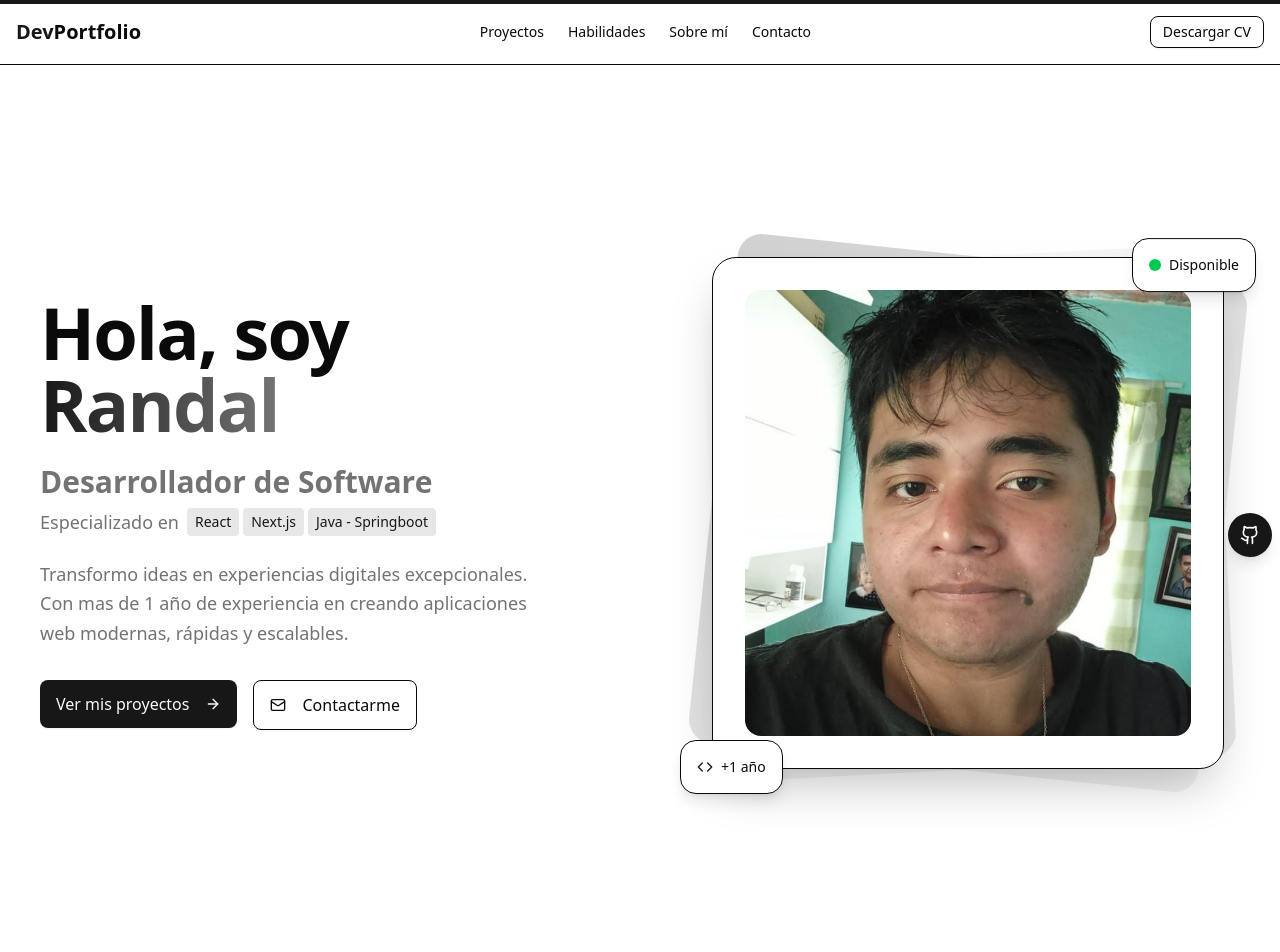
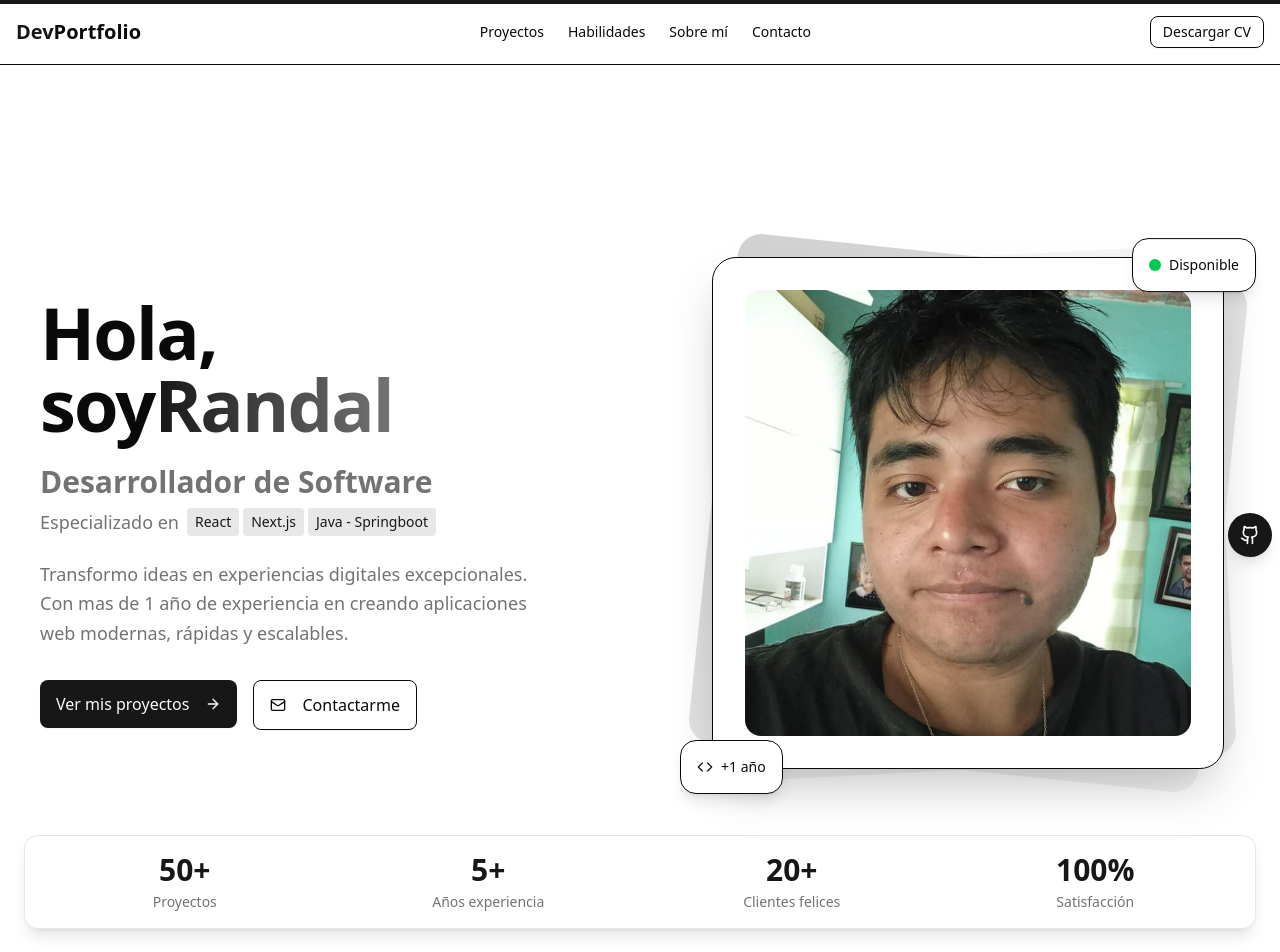
Before and after one commit to randal-web/my-portfolio, a Next.js app: page / in a window 1280 px wide. Shown: the top 952 px of the page. Built offline with nearby package versions, Linux system fonts and the light colour scheme.

Commit message:
Limpiando codigo

```diff
--- a/components/shared/Contact.jsx
+++ b/components/shared/Contact.jsx
@@ -60,14 +60,9 @@ export default function Contact() {
                     </StaggerItem>
                 </StaggerChildren>
 
-                {/* <AnimatedSection delay={0.6}>
-                    <div className="flex justify-center">
-                        <Button size="lg" className="group">
-                            Enviar mensaje
-                            <ArrowRight className="ml-2 h-4 w-4 transition-transform group-hover:translate-x-1" />
-                        </Button>
-                    </div>
-                </AnimatedSection> */}
+                <div className="text-center text-sm text-muted-foreground mt-12">
+                    <p>&copy; {new Date().getFullYear()} Randal Vargas. Todos los derechos reservados.</p>
+                </div>
             </div>
         </section>
     )
--- a/components/shared/HeroSection.jsx
+++ b/components/shared/HeroSection.jsx
@@ -10,7 +10,6 @@ import Link from "next/link"
 export default function HeroSection() {
     return (
         <section className="relative container py-20 md:py-32 overflow-hidden pl-10 pr-10 mb-20">
-            {/* Background Pattern */}
             <div className="absolute inset-0 -z-10">
                 <div className="absolute top-20 left-10 w-72 h-72 bg-primary/5 rounded-full blur-3xl"></div>
                 <div className="absolute bottom-20 right-10 w-96 h-96 bg-primary/3 rounded-full blur-3xl"></div>
@@ -18,12 +17,11 @@ export default function HeroSection() {
             </div>
 
             <div className="grid lg:grid-cols-2 gap-12 items-center min-h-[80vh]">
-                {/* Left Content */}
                 <div className="space-y-8 lg:pr-8">
                     <div className="space-y-6">
                         <FadeIn delay={0.1}>
                             <h1 className="text-5xl md:text-7xl font-bold tracking-tight leading-none">
-                                Hola, soy{" "}
+                                Hola, soy
                                 <span className="bg-gradient-to-r from-primary to-primary/60 bg-clip-text text-transparent">
                                     Randal
                                 </span>
@@ -71,11 +69,9 @@ export default function HeroSection() {
                     </FadeIn>
                 </div>
 
-                {/* Right Content */}
                 <div className="relative lg:pl-8">
                     <FadeIn delay={0.6} direction="right">
                         <div className="relative">
-                            {/* Main Image Container */}
                             <div className="relative aspect-square max-w-lg mx-auto">
                                 <div className="absolute inset-0 bg-gradient-to-br from-primary/20 to-primary/5 rounded-3xl transform rotate-6"></div>
                                 <div className="absolute inset-0 bg-gradient-to-tl from-primary/10 to-transparent rounded-3xl transform -rotate-3"></div>
@@ -88,7 +84,6 @@ export default function HeroSection() {
                                 </div>
                             </div>
 
-                            {/* Floating Elements */}
                             <motion.div
                                 animate={{ y: [0, -10, 0] }}
                                 transition={{ duration: 3, repeat: Number.POSITIVE_INFINITY, ease: "easeInOut" }}
@@ -114,7 +109,8 @@ export default function HeroSection() {
                                 <motion.div
                                     animate={{ rotate: [0, 5, 0] }}
                                     transition={{ duration: 6, repeat: Number.POSITIVE_INFINITY, ease: "easeInOut" }}
-                                    className="absolute top-1/2 -right-8 bg-primary text-primary-foreground rounded-full p-3 shadow-lg">
+                                    className="absolute top-1/2 -right-8 bg-primary text-primary-foreground rounded-full p-3 shadow-lg"
+                                >
                                     <Github className="w-5 h-5" />
                                 </motion.div>
                             </Link>
@@ -123,9 +119,10 @@ export default function HeroSection() {
                 </div>
             </div>
 
-            {/* Stats Section */}
-            {/* <FadeIn delay={0.8}>
-                    <div className="grid grid-cols-2 md:grid-cols-4 gap-8 mt-20 pt-12 border-t">
+            <div className="absolute bottom-0 left-0 right-0 z-20 pb-8">
+                <div className="container mx-auto px-4 md:px-6">
+                    <div className="bg-white/80 dark:bg-zinc-900/80 backdrop-blur-sm rounded-xl shadow-lg p-4 border border-primary/10">
+                        <div className="grid grid-cols-2 md:grid-cols-4 gap-4 text-center">
                             <div className="text-center">
                                 <div className="text-3xl font-bold text-primary">50+</div>
                                 <div className="text-sm text-muted-foreground mt-1">Proyectos</div>
@@ -143,7 +140,9 @@ export default function HeroSection() {
                                 <div className="text-sm text-muted-foreground mt-1">Satisfacción</div>
                             </div>
                         </div>
-                </FadeIn> */}
+                    </div>
+                </div>
+            </div>
         </section>
     )
 }
--- a/components/shared/Projects.jsx
+++ b/components/shared/Projects.jsx
@@ -44,14 +44,12 @@ export default function Projects() {
     return (
         <section id="proyectos" className="bg-muted/50 py-20 pl-10 pr-10">
             <div className="container space-y-12">
-                <AnimatedSection>
                 <div className="text-center space-y-4">
                     <h2 className="text-3xl md:text-4xl font-bold tracking-tighter">Proyectos Destacados</h2>
                     <p className="text-muted-foreground max-w-[600px] mx-auto">
                         Una selección de mis trabajos más recientes y relevantes en desarrollo web
                     </p>
                 </div>
-                </AnimatedSection>
 
                 <StaggerChildren className="grid grid-cols-1 md:grid-cols-2 lg:grid-cols-3 gap-6">
                     {projectsData.map((project) => (
--- a/components/shared/Skills.jsx
+++ b/components/shared/Skills.jsx
@@ -17,9 +17,7 @@ export default function Skills() {
                     </div>
                 </AnimatedSection>
 
-                {/* Technologies Grid */}
                 <div className="space-y-12">
-                    {/* Frontend */}
                     <AnimatedSection delay={0.1}>
                         <div className="space-y-8">
                             <div className="text-center">
@@ -53,7 +51,6 @@ export default function Skills() {
                         </div>
                     </AnimatedSection>
 
-                    {/* Backend */}
                     <AnimatedSection delay={0.2}>
                         <div className="space-y-8">
                             <div className="text-center">
```
Lines whose indentation alone changed are shown as unchanged.
